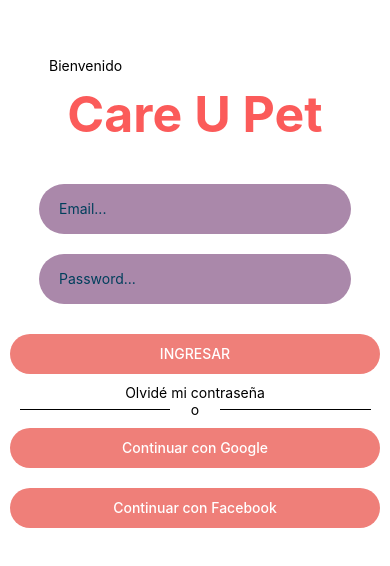
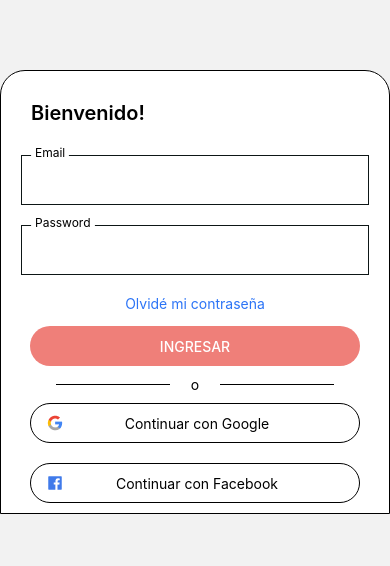
Before and after one commit to No-Country/s7-27-m-desafioreactnative, a React Native app in the folder client/: screen /LogIn in a window 390 px wide. Shown: the part 130-696 px from the top of the page. Built offline with nearby package versions, Linux system fonts and the light colour scheme; grey boxes are pictures that could not be loaded.

Commit message:
modales login y register en HIFI I

```diff
--- a/client/src/screens/authNavigation/LogIn.jsx
+++ b/client/src/screens/authNavigation/LogIn.jsx
@@ -1,97 +1,112 @@
-import { useNavigation } from "@react-navigation/native";
 import { useState } from "react";
+import PrimaryButton from "../components/PrimaryButton";
 import {
   Text,
   TextInput,
   View,
   StyleSheet,
   TouchableOpacity,
-  Modal,
+  Image,
 } from "react-native";
-import PrimaryButton from "../components/PrimaryButton";
-import { useDispatch } from "react-redux";
-import { loginUser } from "../../redux/actions/authActions";
+import { useDispatch, useSelector } from "react-redux";
+import { useNavigation } from "@react-navigation/native";
+import {
+  error,
+  focus,
+  fondo,
+  fondo2,
+  primario,
+  secundario,
+  terciario,
+  texto1,
+} from "../../config/constants";
+import x from "../assets/x.png";
 
-const LogIn = () => {
-  const navigation = useNavigation();
+const Login = ({ setModalLoginVisible }) => {
   const [username, setUsername] = useState("");
   const [password, setPassword] = useState("");
-  const [modalRecoverPassVisible, setModalRecoverPassVisible] = useState(false);
+  const [isFocused, setIsFocused] = useState(false);
+  const [isFocused2, setIsFocused2] = useState(false);
+  const [toggleCheckBox, setToggleCheckBox] = useState(false);
+  const [errorMessage, setErrorMessage] = useState({
+    username: "",
+    password: "",
+  });
+  const auth = useSelector((state) => state.auth);
 
+  const navigation = useNavigation();
   const dispatch = useDispatch();
-  const handleSubmit = (e) => {
-    e.preventDefault();
-    dispatch(loginUser({ username, password }));
-    // AGREGAR COMPROBACIÓN DE LOGIN EXITOSO
+  const handleSubmit = async (e) => {
+    if (username === "") {
+      setErrorMessage.username("Por favor ingrese su email");
+    }
+    if (password === "") {
+      setErrorMessage.password("Por favor ingrese una contraseña");
+    }
+    if (!toggleCheckBox) {
+      setErrorMessage.checkbox = "Debe aceptar los términos y condiciones";
+    }
+
     navigation.navigate("Onboarding1");
   };
   return (
+    <View style={styles.capo}>
       <View style={styles.container}>
-      <Modal
-        animationType="slide"
-        transparent={true}
-        visible={modalRecoverPassVisible}
-        onRequestClose={() => {
-          // Alert.alert("Login Modal has been closed.");
-          setModalRecoverPassVisible(!modalRecoverPassVisible);
-        }}
+        <TouchableOpacity
+          onPress={() => setModalLoginVisible(false)}
+          style={{ alignSelf: "flex-end" }}
         >
-        <View style={styles.container}>
-          <Text style={styles.Text}>Recupera tu contraseña</Text>
+          <Image source={x} />
+        </TouchableOpacity>
+        <Text style={styles.title}>Bienvenido!</Text>
+        <View style={styles.inputView}>
+          <Text style={styles.placeholder}>Email</Text>
 
-          <Text style={styles.Text}>
-            Para continuar necesitamos que ingreses el e-mail con el que te
-            registraste. Al finalizar, te enviaremos un mail para que puedas
-            crear una nueva contraseña.
-          </Text>
-          <View style={styles.inputView}>
           <TextInput
-              style={styles.inputText}
-              placeholder="Email..."
-              placeholderTextColor="#003f5c"
-              onChangeText={(text) => setUsername({ username: text })}
+            style={[
+              styles.inputText,
+              { backgroundColor: isFocused ? focus : fondo },
+              { color: isFocused ? texto1 : texto1 },
+            ]}
+            value={username}
+            onChangeText={(text) => setUsername(text)}
+            onFocus={() => setIsFocused(true)}
+            onBlur={() => setIsFocused(false)}
           />
+          {errorMessage.username && (
+            <Text style={styles.error}>{errorMessage.username}</Text>
+          )}
         </View>
 
-          <PrimaryButton text="CONTINUAR" />
-
-          <PrimaryButton
-            text="VOLVER"
-            handler={() => {
-              // navigation.navigate("LogIn");
-            }}
-          />
-        </View>
-      </Modal>
-
-      <Text style={{ alignSelf: "flex-start", marginLeft: "10%", padding: 10 }}>
-        Bienvenido
-      </Text>
-
-      <Text style={styles.logo}>Care U Pet</Text>
         <View style={styles.inputView}>
-        <TextInput
-          style={styles.inputText}
-          placeholder="Email..."
-          placeholderTextColor="#003f5c"
-          onChangeText={(text) => setUsername(text)}
-        />
-      </View>
-      <View style={styles.inputView}>
+          <Text style={styles.placeholder}>Password</Text>
           <TextInput
             secureTextEntry
-          style={styles.inputText}
-          placeholder="Password..."
-          placeholderTextColor="#003f5c"
+            style={[
+              styles.inputText,
+              { backgroundColor: isFocused2 ? focus : fondo },
+              { color: isFocused2 ? fondo : texto1 },
+            ]}
+            value={password}
             onChangeText={(text) => setPassword(text)}
+            onFocus={() => setIsFocused2(true)}
+            onBlur={() => setIsFocused2(false)}
           />
+
+          {errorMessage.password && (
+            <Text style={styles.error}>{errorMessage.password}</Text>
+          )}
         </View>
+
+        <TouchableOpacity style={styles.terms}>
+          <View style={{ flexDirection: "row", gap: 6 }}>
+            <Text style={{ color: "#2C74F6" }}>Olvidé mi contraseña</Text>
+          </View>
+        </TouchableOpacity>
         <PrimaryButton text="INGRESAR" handler={(e) => handleSubmit(e)} />
-      <TouchableOpacity onPress={() => setModalRecoverPassVisible(true)}>
-        <Text style={styles.loginText}>Olvidé mi contraseña</Text>
-      </TouchableOpacity>
+
         <View
-        style={{ flexDirection: "row", alignItems: "center", width: "90%" }}
+          style={{ flexDirection: "row", alignItems: "center", width: "80%" }}
         >
           <View style={{ flex: 1, height: 1, backgroundColor: "black" }} />
           <View>
@@ -99,28 +114,83 @@ const LogIn = () => {
           </View>
           <View style={{ flex: 1, height: 1, backgroundColor: "black" }} />
         </View>
-      <PrimaryButton
-        text="Continuar con Google"
-        handler={() => {
-          // navigation.navigate("LogIn");
-        }}
+        <TouchableOpacity style={styles.btn3}>
+          <Image
+            source={require("../components/assets/google.png")}
+            style={styles.img}
           />
-      <PrimaryButton
-        text="Continuar con Facebook"
-        handler={() => {
-          // navigation.navigate("LogIn");
-        }}
+          <View style={styles.txtbtn}>
+            <Text>Continuar con Google</Text>
+          </View>
+        </TouchableOpacity>
+        <TouchableOpacity style={styles.btn3}>
+          <Image
+            source={require("../components/assets/facebook.png")}
+            style={styles.img}
           />
+          <View style={styles.txtbtn}>
+            <Text>Continuar con Facebook</Text>
+          </View>
+        </TouchableOpacity>
+      </View>
     </View>
   );
 };
 
 const styles = StyleSheet.create({
+  capo: { backgroundColor: "transparent" },
   container: {
-    flex: 1,
-    backgroundColor: "#fff",
+    display: "flex",
     alignItems: "center",
-    justifyContent: "center",
+    backgroundColor: "white",
+    borderTopLeftRadius: 25,
+    borderTopRightRadius: 25,
+    paddingBottom: 0,
+    top: 200,
+    borderWidth: 1.3,
+    borderColor: "black",
+    height: "100%",
+    padding: 20,
+  },
+  title: {
+    alignSelf: "flex-start",
+    padding: 10,
+    fontWeight: "600",
+    fontSize: 20,
+    marginBottom: 20,
+  },
+  inputContainer: {
+    width: "100%",
+  },
+  inputView: {
+    width: "100%",
+    height: 50,
+    marginBottom: 20,
+  },
+  inputText: {
+    height: 50,
+    paddingLeft: 10,
+    borderColor: texto1,
+    borderWidth: 1,
+    fontWeight: "600",
+  },
+  placeholder: {
+    backgroundColor: fondo,
+    position: "absolute",
+    top: -10,
+    left: 10,
+    paddingHorizontal: 4,
+    textAlign: "center",
+    fontSize: 12,
+    fontWeight: "400",
+    zIndex: 10,
+    borderRadius: 5,
+  },
+  error: {
+    width: "100%",
+    color: error,
+    textAlign: "right",
+    top: -20,
   },
   logo: {
     fontWeight: "bold",
@@ -128,23 +198,16 @@ const styles = StyleSheet.create({
     color: "#fb5b5a",
     marginBottom: 40,
   },
-  inputView: {
-    width: "80%",
-    backgroundColor: "#a8a",
-    borderRadius: 25,
-    height: 50,
-    marginBottom: 20,
-    justifyContent: "center",
-    padding: 20,
+  terms: {
+    display: "flex",
+    flexDirection: "row",
+    gap: 15,
+    paddingBottom: 4,
   },
-  inputText: {
-    height: 50,
-    color: "white",
-  },
+
   loginBtn: {
     width: "90%",
     backgroundColor: "#fb5b5a",
-    // borderRadius: 25,
     height: 50,
     alignItems: "center",
     justifyContent: "center",
@@ -154,17 +217,25 @@ const styles = StyleSheet.create({
   loginText: {
     color: "black",
   },
-  button: {
-    // display: "flex",
-
-    backgroundColor: "#A8A8A8",
-    width: 283,
+  btn3: {
+    display: "flex",
+    flexDirection: "row",
+    width: "95%",
     height: 40,
     alignItems: "center",
-    justifyContent: "center",
-    borderRadius: 4,
+    borderRadius: 60,
     margin: 10,
+    borderWidth: 1,
+  },
+  img: {
+    marginHorizontal: 15,
+  },
+  txtbtn: {
+    display: "flex",
+    alignItems: "center",
+    width: "72%",
+    textAlign: "center",
   },
 });
 
-export default LogIn;
+export default Login;
--- a/client/src/screens/authNavigation/Start.jsx
+++ b/client/src/screens/authNavigation/Start.jsx
@@ -7,24 +7,18 @@ import Register from "./Register";
 const Start = () => {
   const [modalLoginVisible, setModalLoginVisible] = useState(false);
   const [modalRegisterVisible, setModalRegisterVisible] = useState(false);
-  // const image = {uri: "../components/assets/bg.png"}
+
   return (
     <View style={styles.container}>
-      {/* <ImageBackground
-        source={image}
-        resizeMode="cover"
-        style={styles.image}
-      ></ImageBackground> */}
       <Modal
         animationType="slide"
         transparent={true}
         visible={modalLoginVisible}
         onRequestClose={() => {
-          // Alert.alert("Login Modal has been closed.");
           setModalLoginVisible(!modalLoginVisible);
         }}
       >
-        <LogIn />
+        <LogIn setModalLoginVisible={setModalLoginVisible}/>
       </Modal>
 
       <Modal
@@ -32,11 +26,10 @@ const Start = () => {
         transparent={true}
         visible={modalRegisterVisible}
         onRequestClose={() => {
-          // Alert.alert("Register Modal has been closed.");
           setModalRegisterVisible(!modalRegisterVisible);
         }}
       >
-        <Register />
+        <Register setModalRegisterVisible={setModalRegisterVisible}/>
       </Modal>
       <View>
         <View style={styles.whitebox}></View>
```
Also changed, not shown: client/src/screens/authNavigation/Register.jsx (+22 -7 lines). Lines whose indentation alone changed are shown as unchanged.
